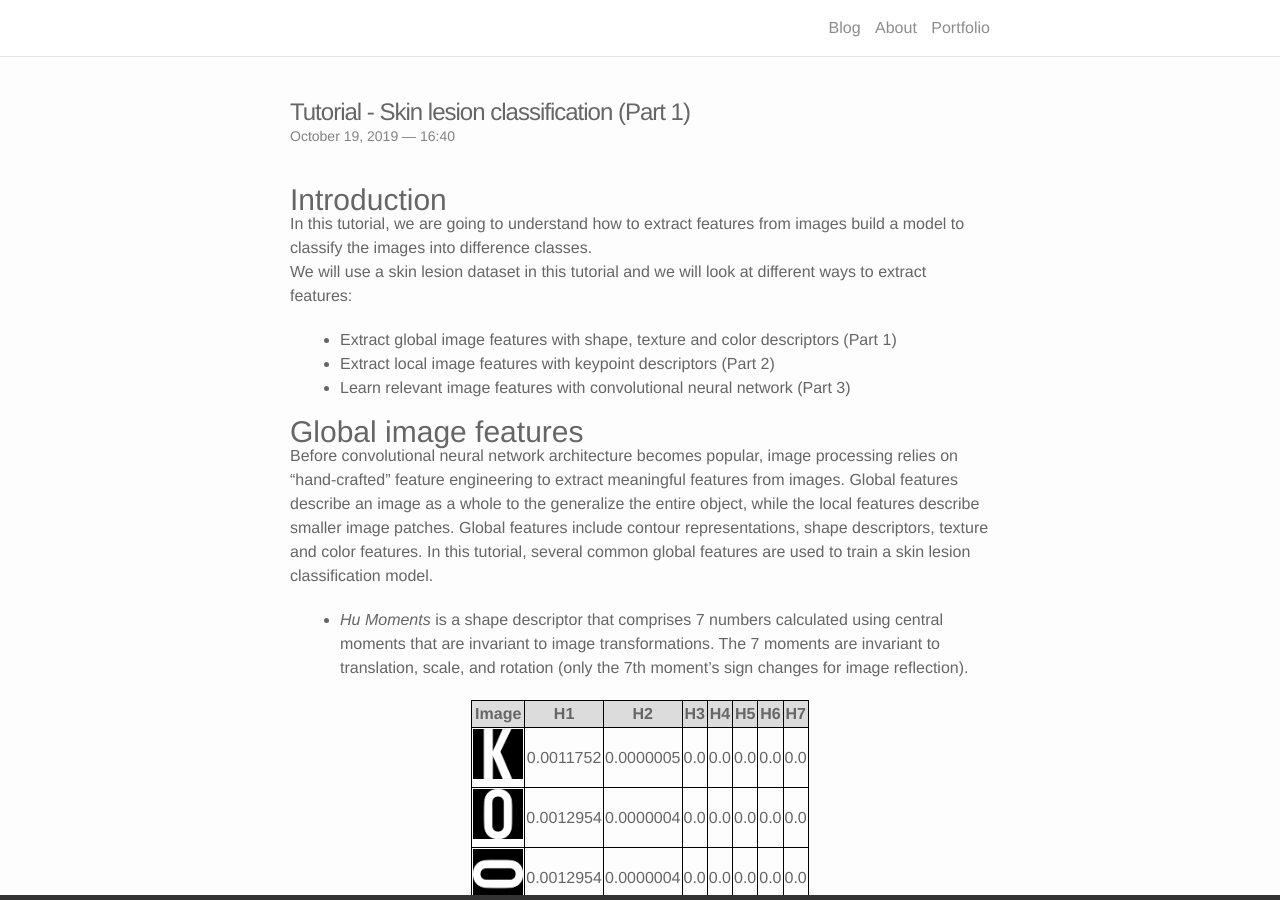
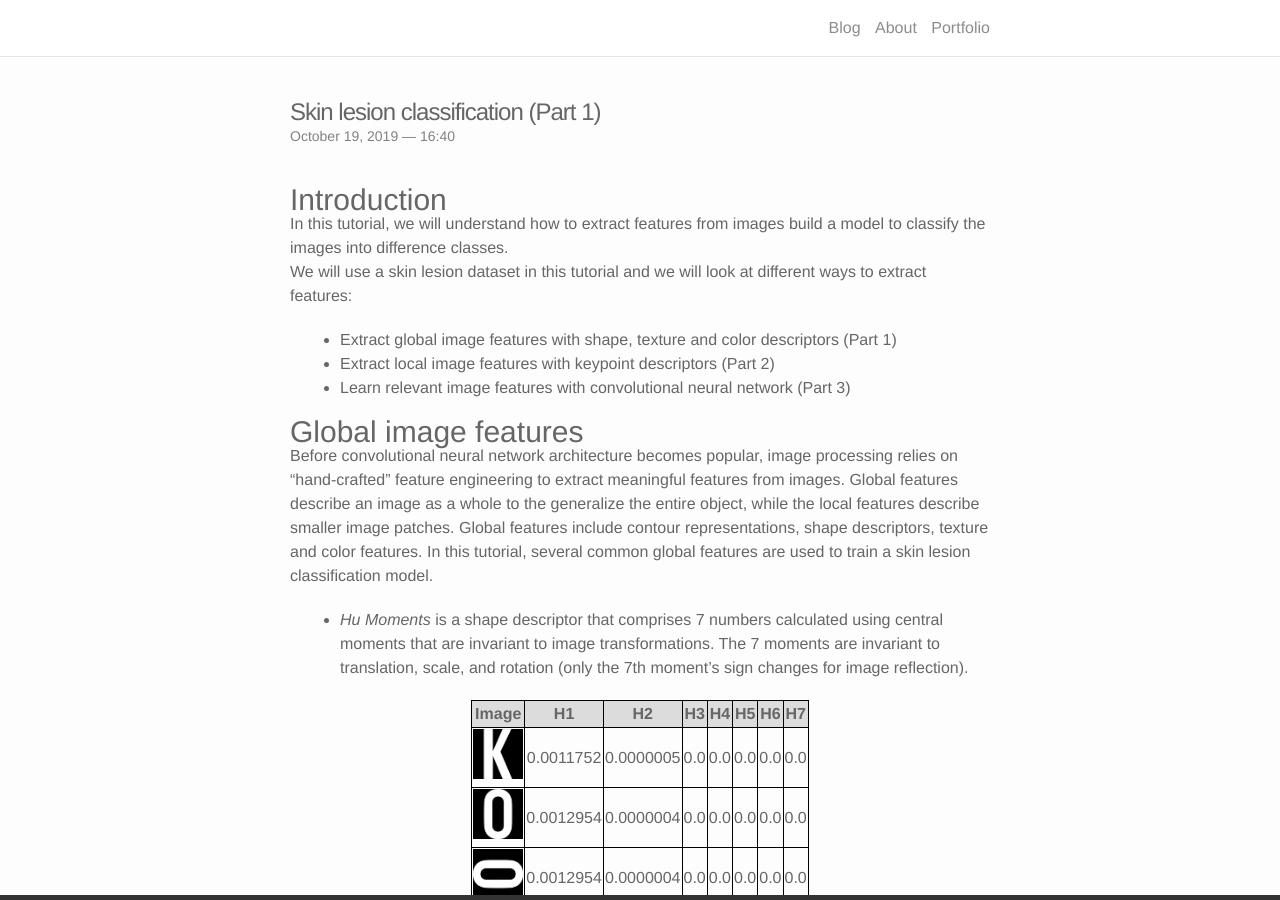
Before and after one commit to emeryanalytics/blog, a Jekyll site: the page built from _posts/2019-10-19-skin_lesion_classification_part_1.markdown, in a window 1280 px wide and 900 px high. Built offline with Jekyll 4.4.1, drawn with Linux system fonts in a browser that asks for light colours; nearby versions of some CDN libraries.

Commit message:
Format blog post 1

```diff
--- a/_posts/2019-10-19-skin_lesion_classification_part_1.markdown
+++ b/_posts/2019-10-19-skin_lesion_classification_part_1.markdown
@@ -1,12 +1,12 @@
 ---
 layout: post
-title:  Tutorial - Skin lesion classification (Part 1)
+title:  Skin lesion classification (Part 1)
 date:   2019-10-19 16:40:16
 description: Classify skin lesion images as malignant/benign using global image descriptors
 ---
 
 ### Introduction
-In this tutorial, we are going to understand how to extract features from images build a model to classify the images into difference classes.<br/>
+In this tutorial, we will understand how to extract features from images build a model to classify the images into difference classes.<br/>
 We will use a skin lesion dataset in this tutorial and we will look at different ways to extract features:
 * Extract global image features with shape, texture and color descriptors (Part 1)
 * Extract local image features with keypoint descriptors (Part 2)
```
